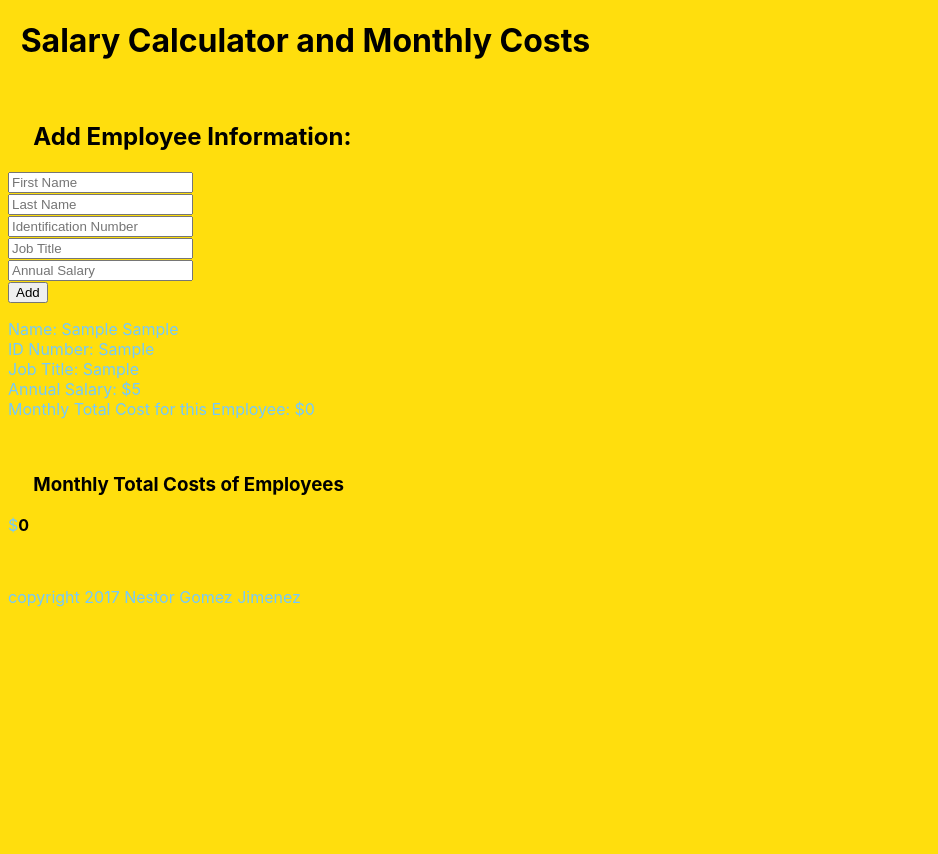
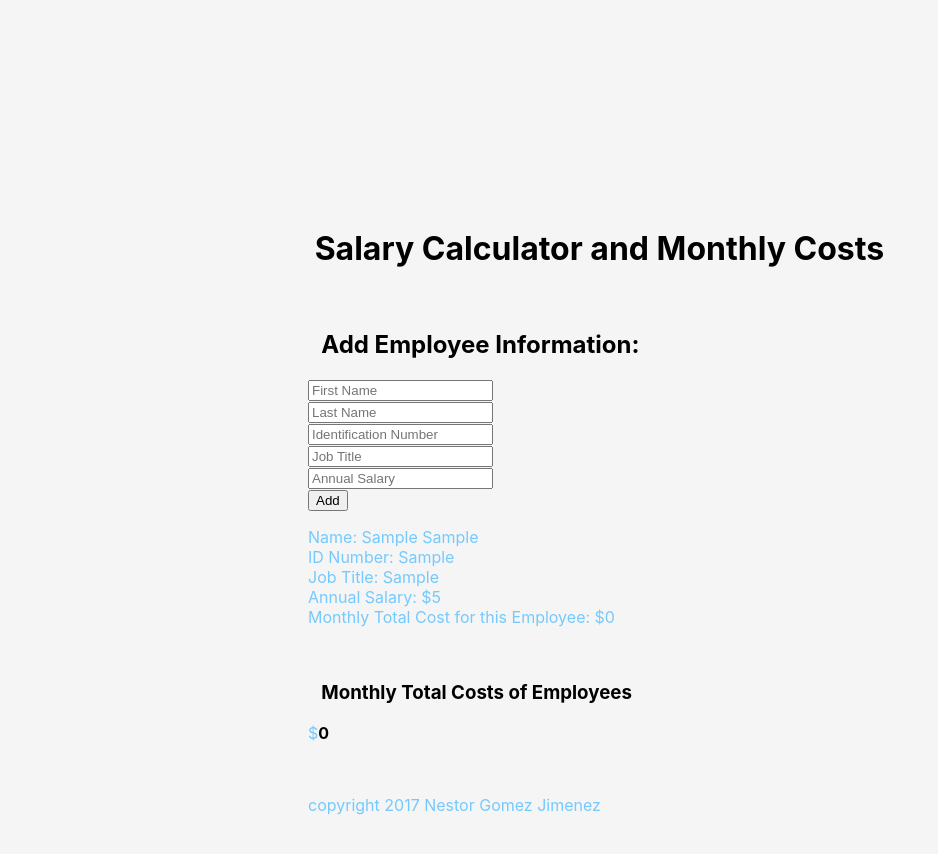
Before and after one commit to PresidenteGomez/salary-calculator, a plain HTML site: page index.html in a window 1280 px wide. Both pictures are taken after typing "Sample", "Sample", "Sample", "Sample", "5" into the empty fields and a click on the button "Add". Shown: the whole page, without its empty margins (0-938 px from the left). Before the commit the page ends 800 px from the top, so only its background shows below. Drawn offline with nearby package versions, Linux system fonts and the light colour scheme.

Commit message:
css touches

```diff
--- a/script.js
+++ b/script.js
@@ -15,13 +15,13 @@ var costOfOperation = function() {
     //creating a new object that uses the object constructor
     var employeeProfile = new Person($('#firstNameInput').val(), $('#lastNameInput').val(), $('#idNumberInput').val(), $('#jobTitleInput').val(), $('#annualSalaryInput').val());
     //push employee attributes into "employeeInformationArray"
-    employeeInformationArray.push(employeeProfile);
+    // employeeInformationArray.push(employeeProfile);
     //total costs from salary
     totalSalaryCosts += Number(employeeProfile.annualSalary);
     //monthly totals from salary
     totalMonthSalary = Math.round(totalSalaryCosts / 12);
     //calculating monthly total costs of employees
-    $('.totalSalary').html(totalMonthSalary);
+    $('.totalSalary').text(totalMonthSalary);
     //targets the section that has class="employeeContainer" and adds all of the typed input into the DOM
     $('.employeeContainer').append('<p>Name:'+ ' ' + $('#firstNameInput').val() + ' ' + $('#lastNameInput').val() + '' +
         '<br>ID Number:' + ' ' + $('#idNumberInput').val() + '' +
@@ -39,4 +39,5 @@ function Person(firstName, lastName, idNumber, jobTitle, annualSalary) {
     this.idNumber = idNumber;
     this.jobTitle = jobTitle;
     this.annualSalary = annualSalary;
+    employeeInformationArray.push(this);
 } // end of "Person" constructor
--- a/styles.css
+++ b/styles.css
@@ -1,7 +1,8 @@
 
 body {
  font-family: -apple-system, BlinkMacSystemFont, sans-serif;
-  background-color: #FFDE0D;
+  background-color: #F5F5F5;
+  padding: 200px 300px 300px 300px;
 }
 div {
 font-family: -apple-system, BlinkMacSystemFont, sans-serif;
```
